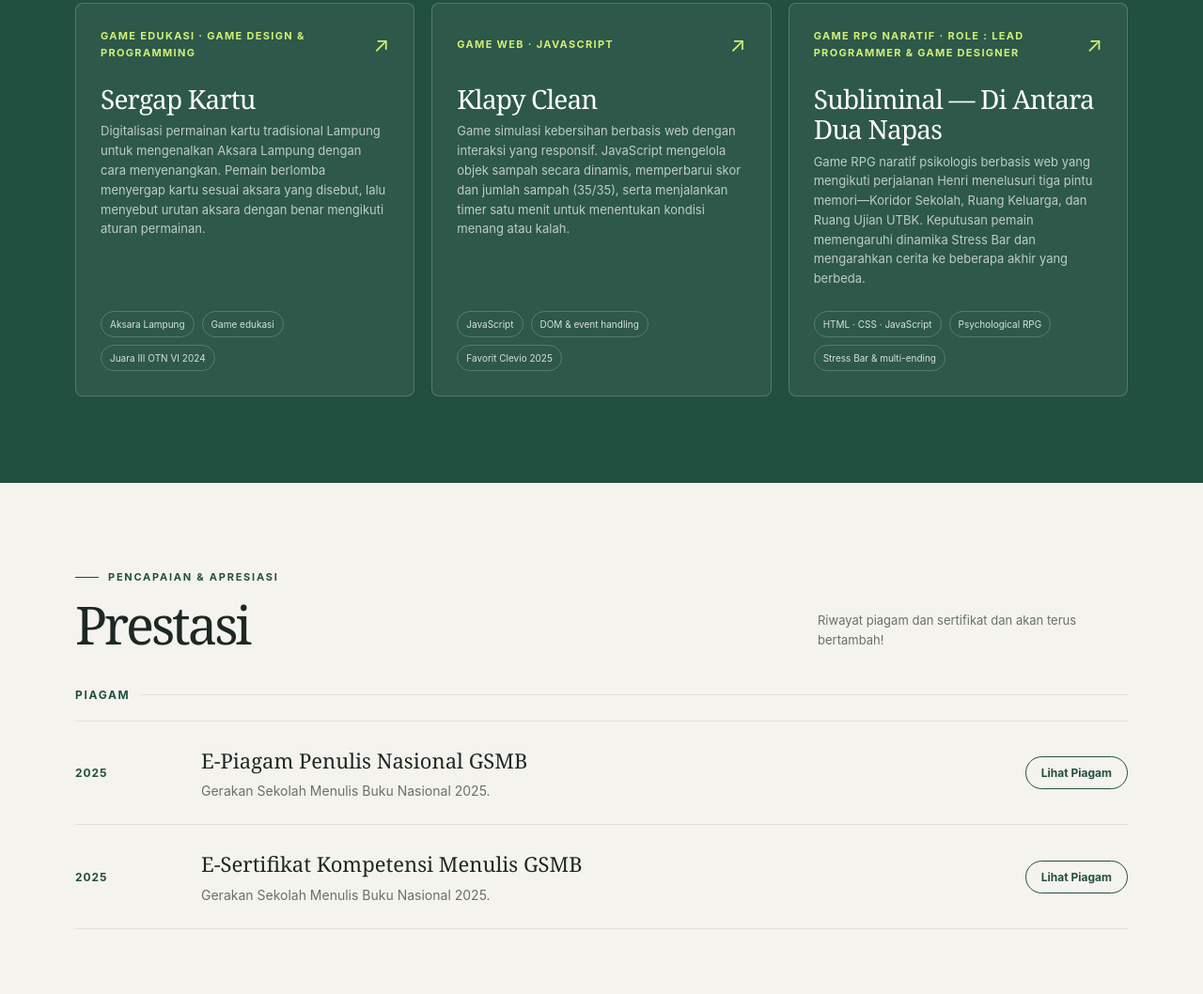
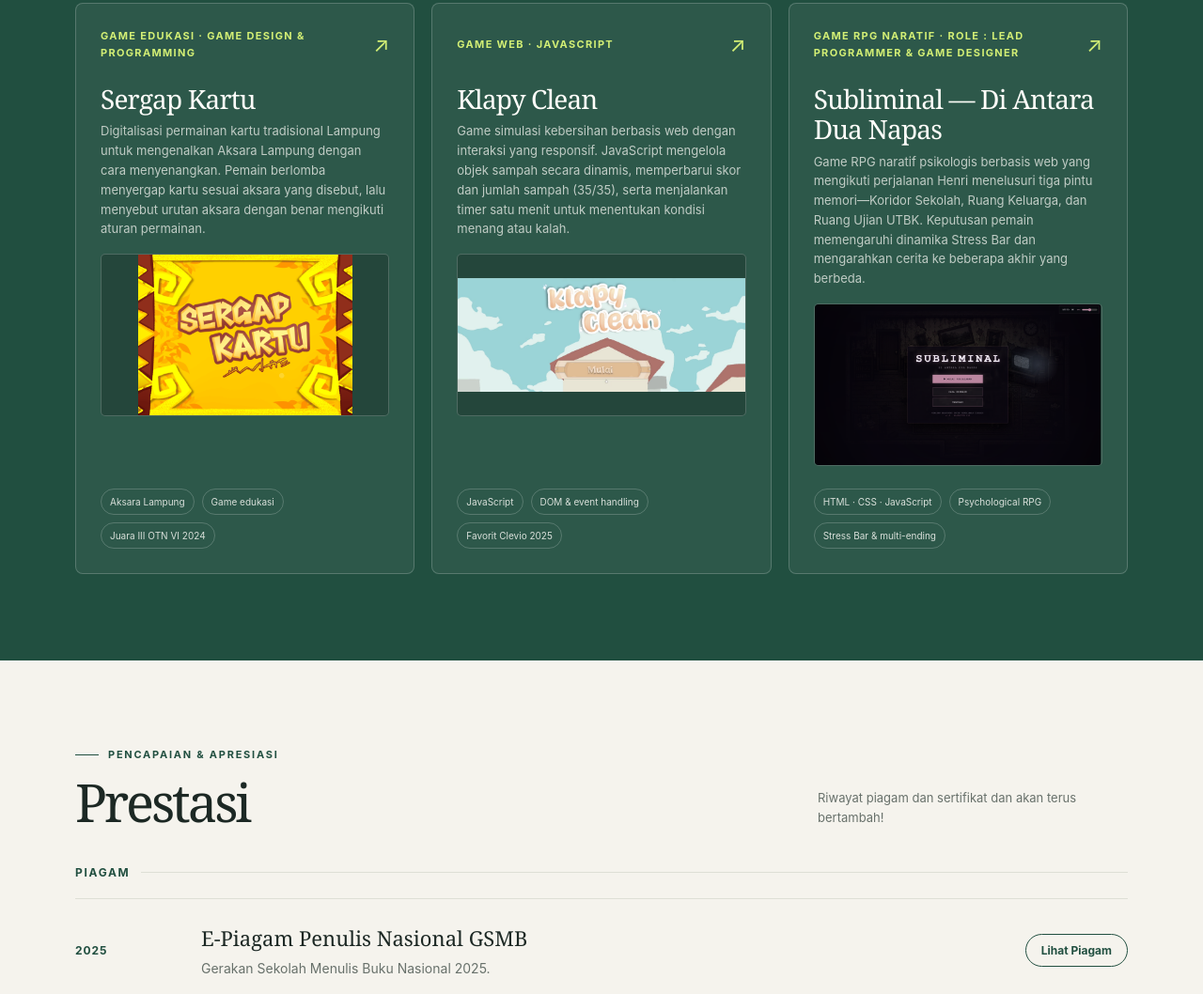
Before and after one commit to RattleRX-92/RattleRX-92.github.io, a plain HTML site: page index.html in a window 1280 px wide. Shown: the part 1467-2525 px from the top of the page at 94% size. Drawn offline with Linux system fonts and the light colour scheme.

Commit message:
Add files via upload

```diff
--- a/index.html
+++ b/index.html
@@ -279,6 +279,16 @@
     .project-arrow { color: var(--lime); font-size: 22px; }
     .project-card h3 { margin: 24px 0 8px; font-family: var(--serif); font-size: 28px; font-weight: 400; letter-spacing: -.03em; line-height: 1.15; }
     .project-card p { max-width: 420px; margin: 0; color: rgba(255, 254, 250, .7); font-size: 13px; }
+    .project-preview {
+      display: block;
+      width: 100%;
+      aspect-ratio: 16 / 9;
+      margin-top: 16px;
+      border: 1px solid rgba(255, 255, 255, .2);
+      border-radius: 5px;
+      background: rgba(0, 0, 0, .2);
+      object-fit: contain;
+    }
     .project-tags { display: flex; flex-wrap: wrap; gap: 8px; margin-top: 24px; }
     .project-tags span { padding: 5px 9px; border: 1px solid rgba(255, 255, 255, .2); border-radius: 999px; color: rgba(255, 254, 250, .82); font-size: 10px; }
 
@@ -624,6 +634,7 @@
               <p>
                 Digitalisasi permainan kartu tradisional Lampung untuk mengenalkan Aksara Lampung dengan cara menyenangkan. Pemain berlomba menyergap kartu sesuai aksara yang disebut, lalu menyebut urutan aksara dengan benar mengikuti aturan permainan.
               </p>
+              <img class="project-preview" src="Sertif/sergap%20menu.png" alt="Pratinjau menu game Sergap Kartu" loading="lazy">
             </div>
             <div class="project-tags">
               <span>Aksara Lampung</span>
@@ -642,6 +653,7 @@
               <p>
                 Game simulasi kebersihan berbasis web dengan interaksi yang responsif. JavaScript mengelola objek sampah secara dinamis, memperbarui skor dan jumlah sampah (35/35), serta menjalankan timer satu menit untuk menentukan kondisi menang atau kalah.
               </p>
+              <img class="project-preview" src="Sertif/klapy_menu.png" alt="Pratinjau menu game Klapy Clean" loading="lazy">
             </div>
             <div class="project-tags">
               <span>JavaScript</span>
@@ -660,6 +672,7 @@
               <p>
                 Game RPG naratif psikologis berbasis web yang mengikuti perjalanan Henri menelusuri tiga pintu memori—Koridor Sekolah, Ruang Keluarga, dan Ruang Ujian UTBK. Keputusan pemain memengaruhi dinamika Stress Bar dan mengarahkan cerita ke beberapa akhir yang berbeda.
               </p>
+              <img class="project-preview" src="Sertif/Subliminal%20menu.png" alt="Pratinjau menu game Subliminal — Di Antara Dua Napas" loading="lazy">
             </div>
             <div class="project-tags">
               <span>HTML · CSS · JavaScript</span>
```
